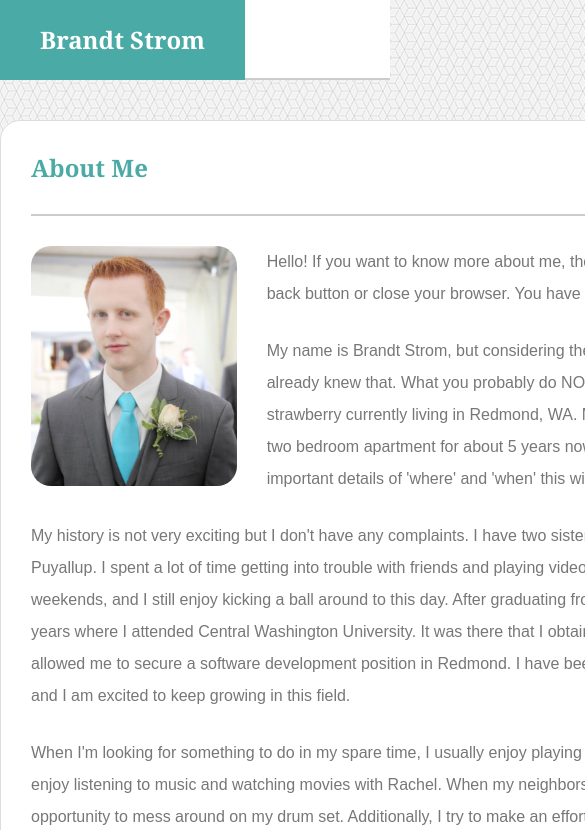
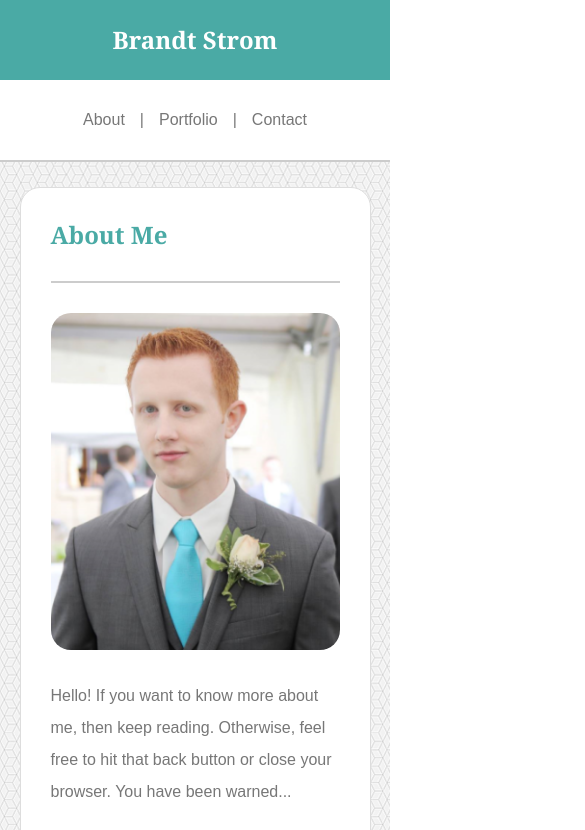
Before and after one commit to brandtkstrom/Responsive-Portfolio, a plain HTML site: page index.html in a window 390 px wide. Shown: the top 830 px of the page, 585 px wide, since content can reach past the window. Drawn offline with Linux system fonts and the light colour scheme.

Commit message:
add rules to responsive.css for screen size <= 640px

```diff
--- a/assets/css/responsive.css
+++ b/assets/css/responsive.css
@@ -6,4 +6,34 @@
 }
 @media screen and (max-width: 640px) {
 
+    #photo {
+        width: 100%;
+        height: auto;
+    }
+
+    h1 {
+        width: 100%;
+        text-align: center;
+    }
+
+    header,
+    footer {
+        width: 100%;
+        display: flex;
+        flex-direction: column;
+        align-items: center;
+    }
+
+    .header {
+        margin: 0;
+        padding-bottom: 160px;
+        display: flex;
+        flex-wrap: wrap;
+        flex-direction: column;
+    }
+
+    .content {
+        width: 90%;
+        margin: 25px auto;
+    }
 }
```
